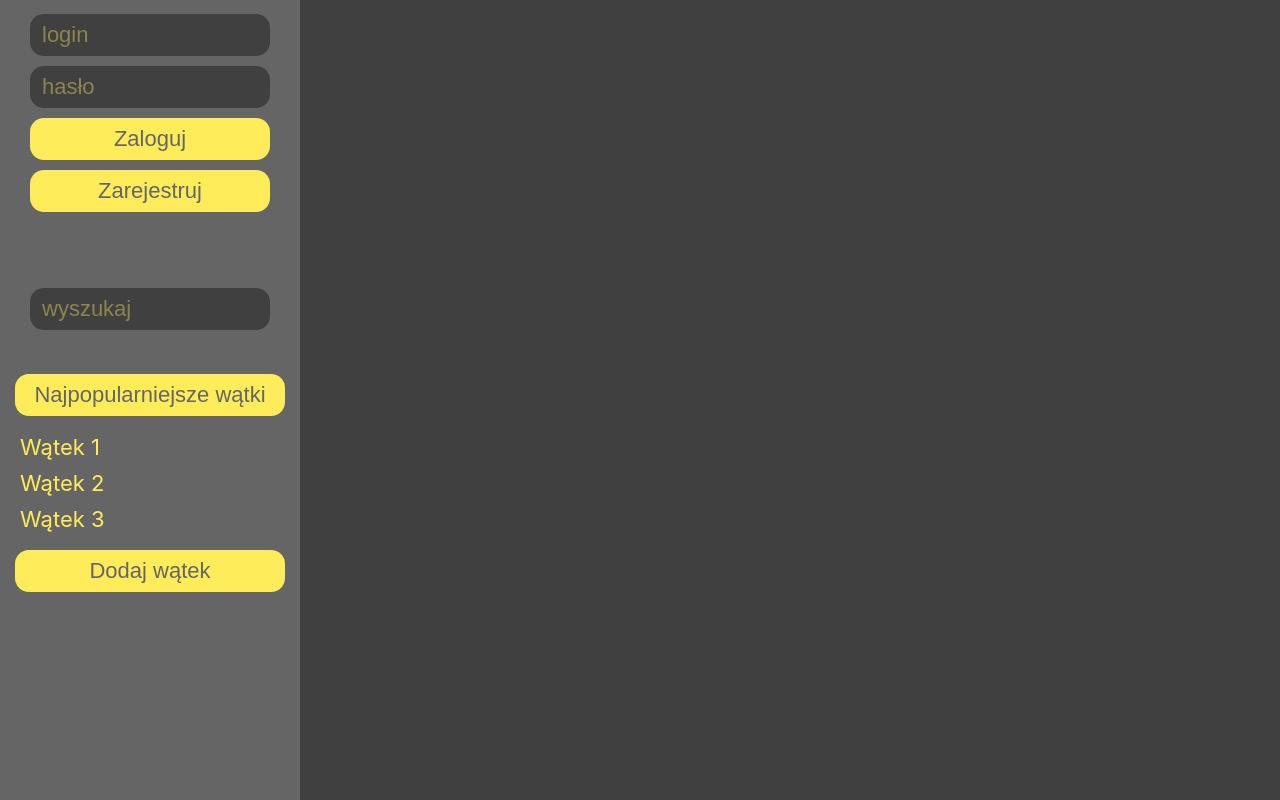
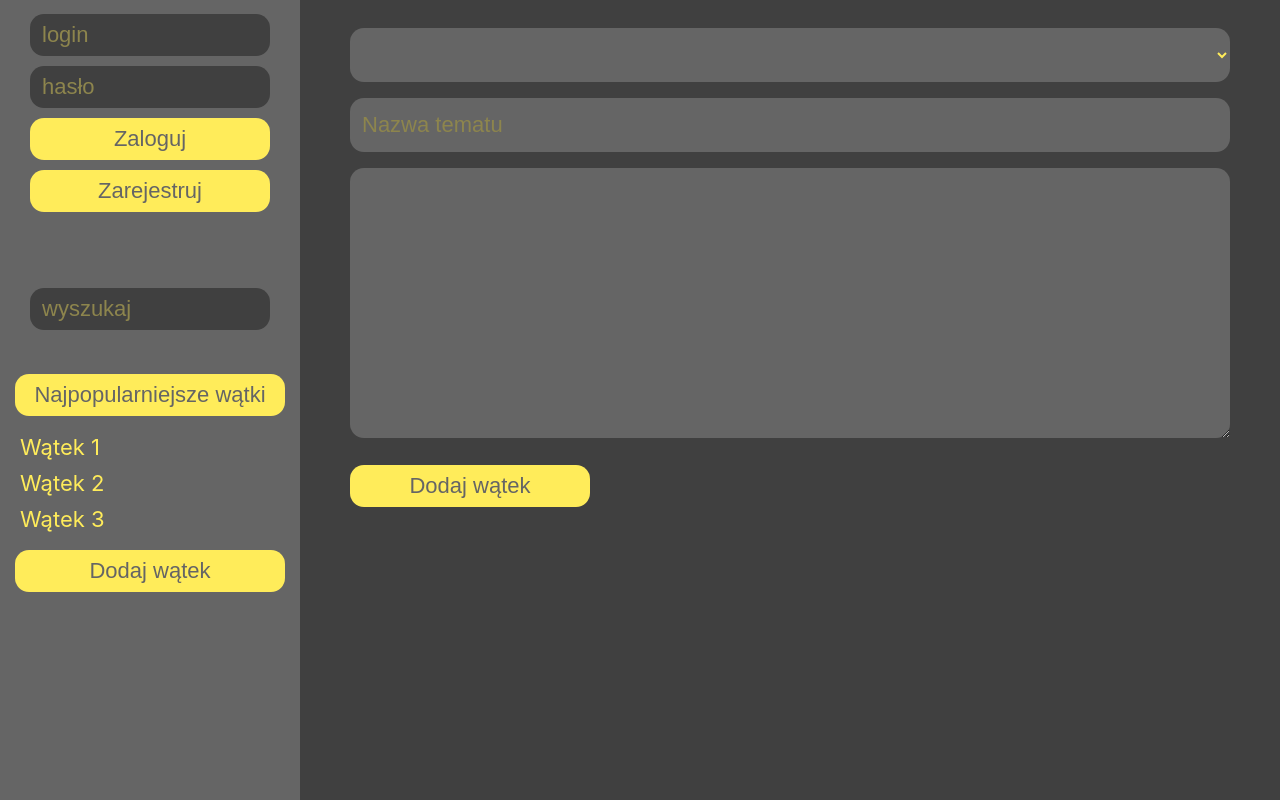
Before and after one commit to blazejhanzel/projekt-pp-frontend, a React (Create React App) app: page / in a window 1280 px wide. Both pictures are taken after a click on the button "Dodaj wątek". Built offline with nearby package versions, Linux system fonts and the light colour scheme; no server answers.

Commit message:
add thread form updated

```diff
--- a/src/App.css
+++ b/src/App.css
@@ -25,7 +25,7 @@ button {
     color: #656565;
 }
 
-input {
+input, select, textarea {
     width: calc(100% - 60px);
     height: 54px;
     padding: 8px 12px;
@@ -37,6 +37,12 @@ input {
     font-size: 22px;
     color: #ffec5a;
     background-color: #656565;
+}
+
+textarea {
+    min-width: calc(100% - 60px);
+    max-width: calc(100% - 60px);
+    min-height: 270px!important;
 }
 
 .item {
--- a/src/components/AddThreadForm.js
+++ b/src/components/AddThreadForm.js
@@ -3,8 +3,36 @@ import React, { useState, useEffect } from 'react'
 import { getCookie } from '../libraries/Cookie'
 
 function AddThreadForm(props) {
+    const [sections, setSections] = useState([])
+
+    useEffect(() => {
+        fetch("https://projekt-pp-backend.herokuapp.com/section", {
+            method: 'GET',
+            credentials: 'same-origin',
+            headers: {
+                'Content-Type': 'application/json',
+                'Authorization': 'Bearer ' + getCookie("jwt")
+            }
+        }).then(res => res.json().then(data => {
+            if (res.status == 200) {
+                let result = []
+                for (let section of data) {
+                    result.push(<option value={section.id}>{section.name}</option>)
+                }
+                setSections(result)
+            }
+        }))
+    }, [])
+
     return (
-        <div></div>
+        <div id="addThreadForm">
+            <select id="section" name="sections">
+                {sections}
+            </select>
+            <input type="text" id="topic_filed" placeholder="Nazwa tematu" />
+            <textarea></textarea>
+            <button type="button">Dodaj wątek</button>
+        </div>
     )
 }
 
```
